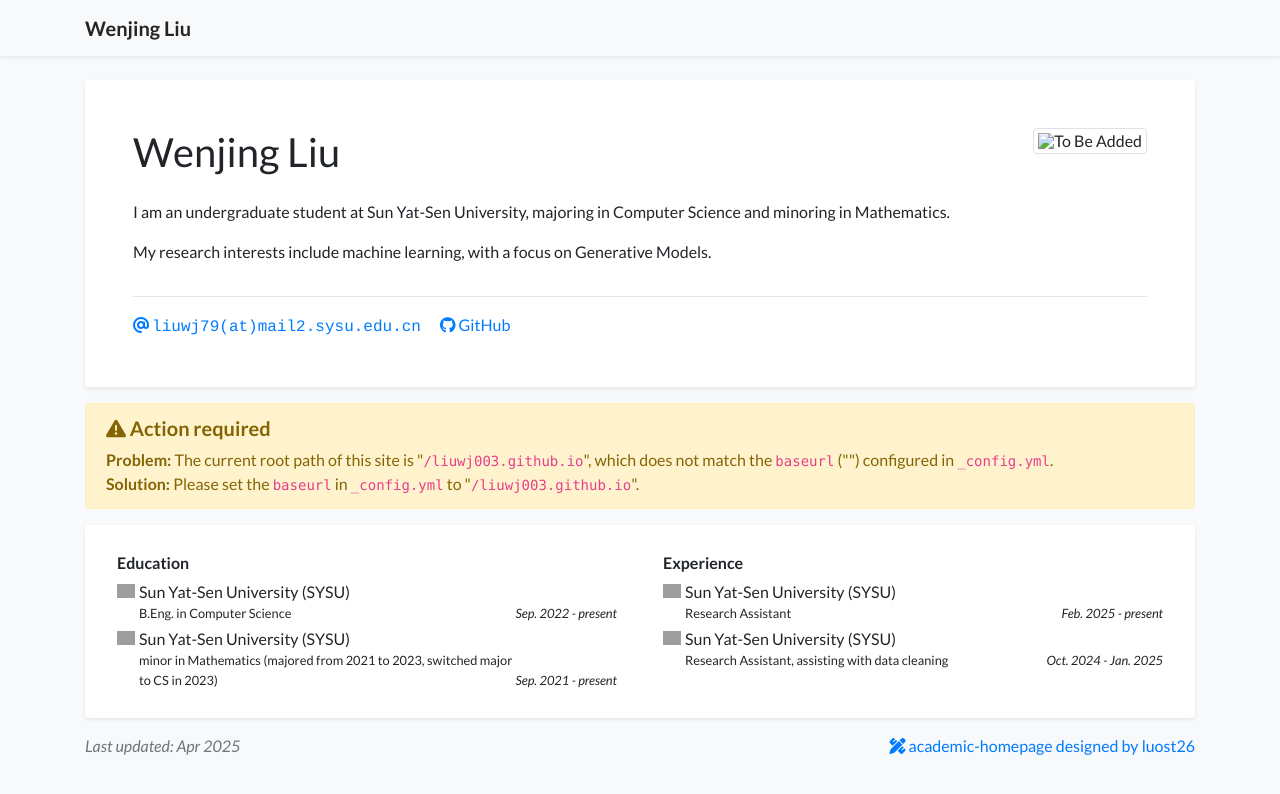
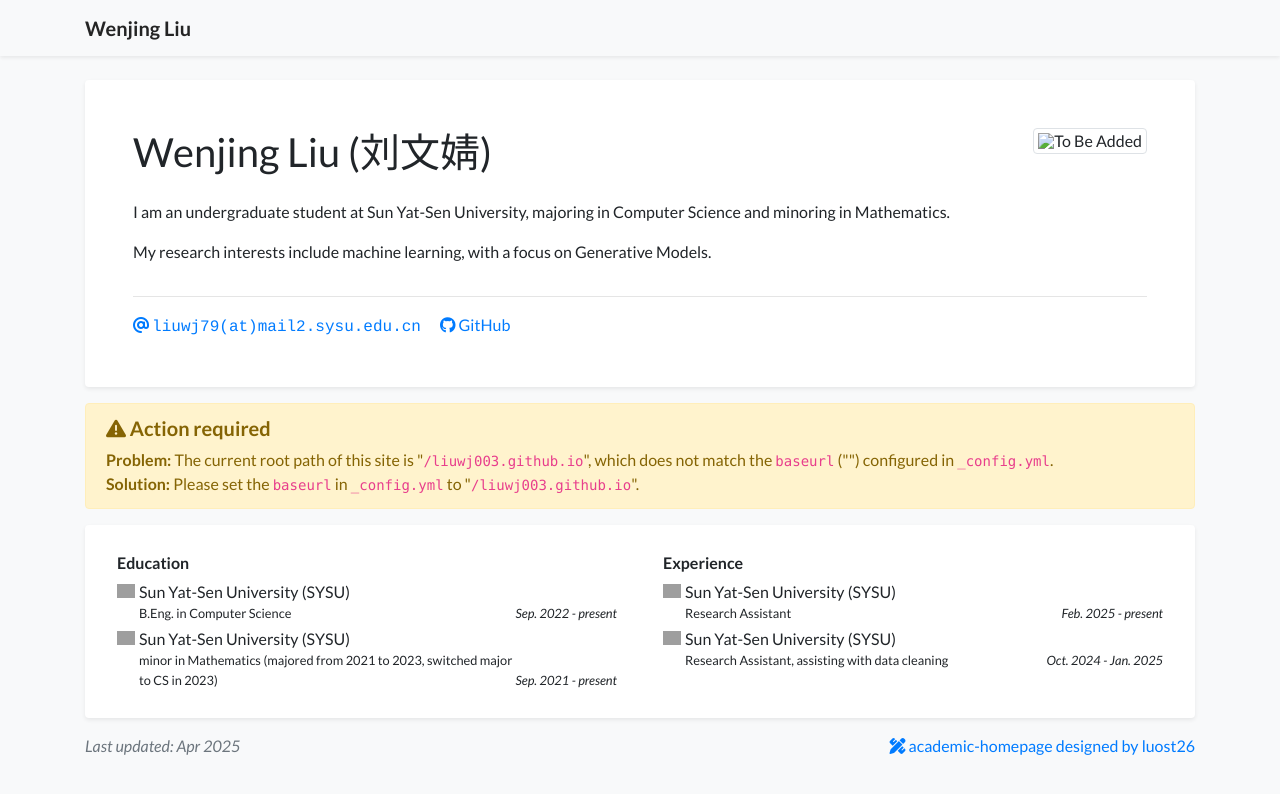
Before and after one commit to liuwj003/liuwj003.github.io, a Jekyll site: the page built from index.html, in a window 1280 px wide. Shown: the top 794 px of the page. Built offline with Jekyll 4.4.1, drawn with Linux system fonts in a browser that asks for light colours; nearby versions of some CDN libraries; a style sheet for code colours, icons or effects is not loaded; grey boxes are pictures that could not be loaded.

Commit message:
modify name

```diff
--- a/_data/profile.yml
+++ b/_data/profile.yml
@@ -1,4 +1,4 @@
-primary_name: "Wenjing Liu"
+primary_name: "Wenjing Liu (刘文婧)"
 secondary_name: ""
 navbar_name: "Wenjing Liu"
 
```
